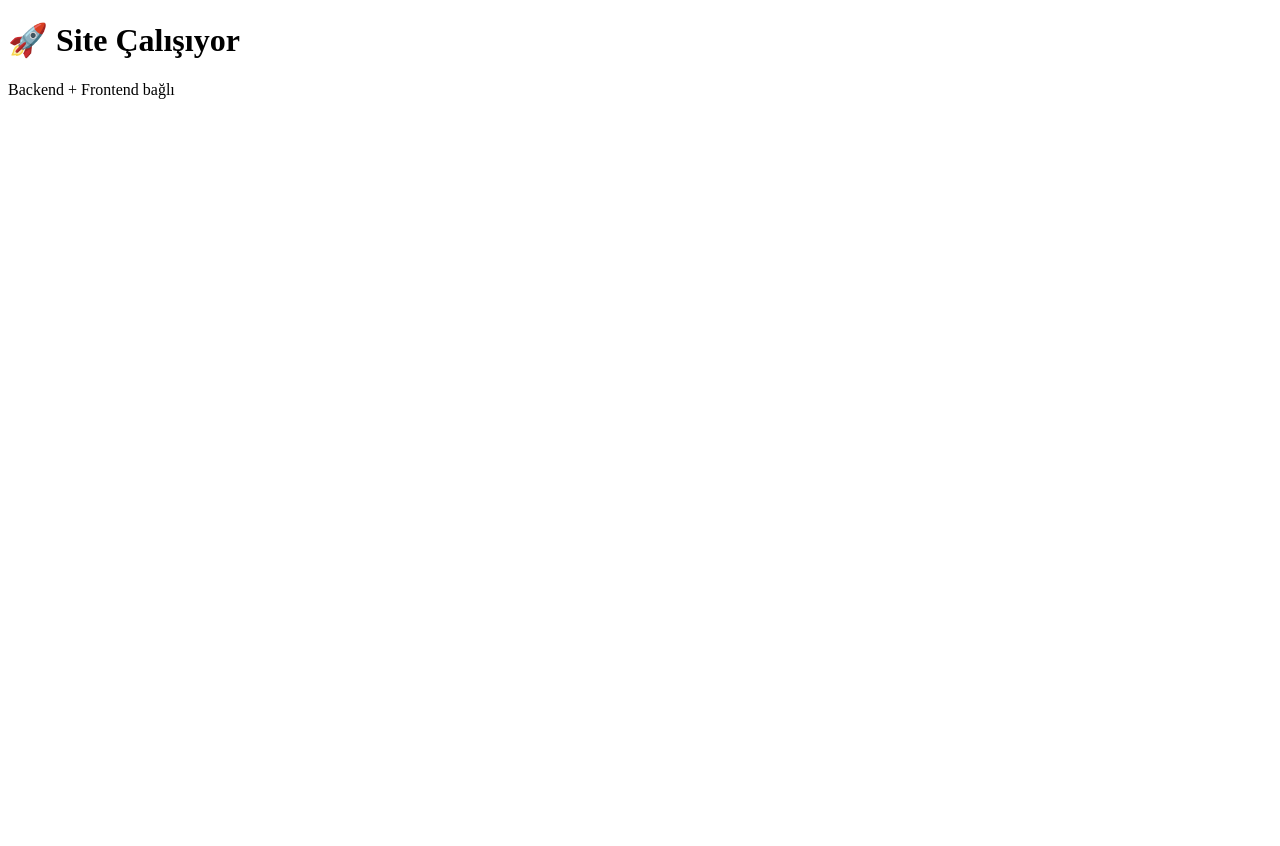
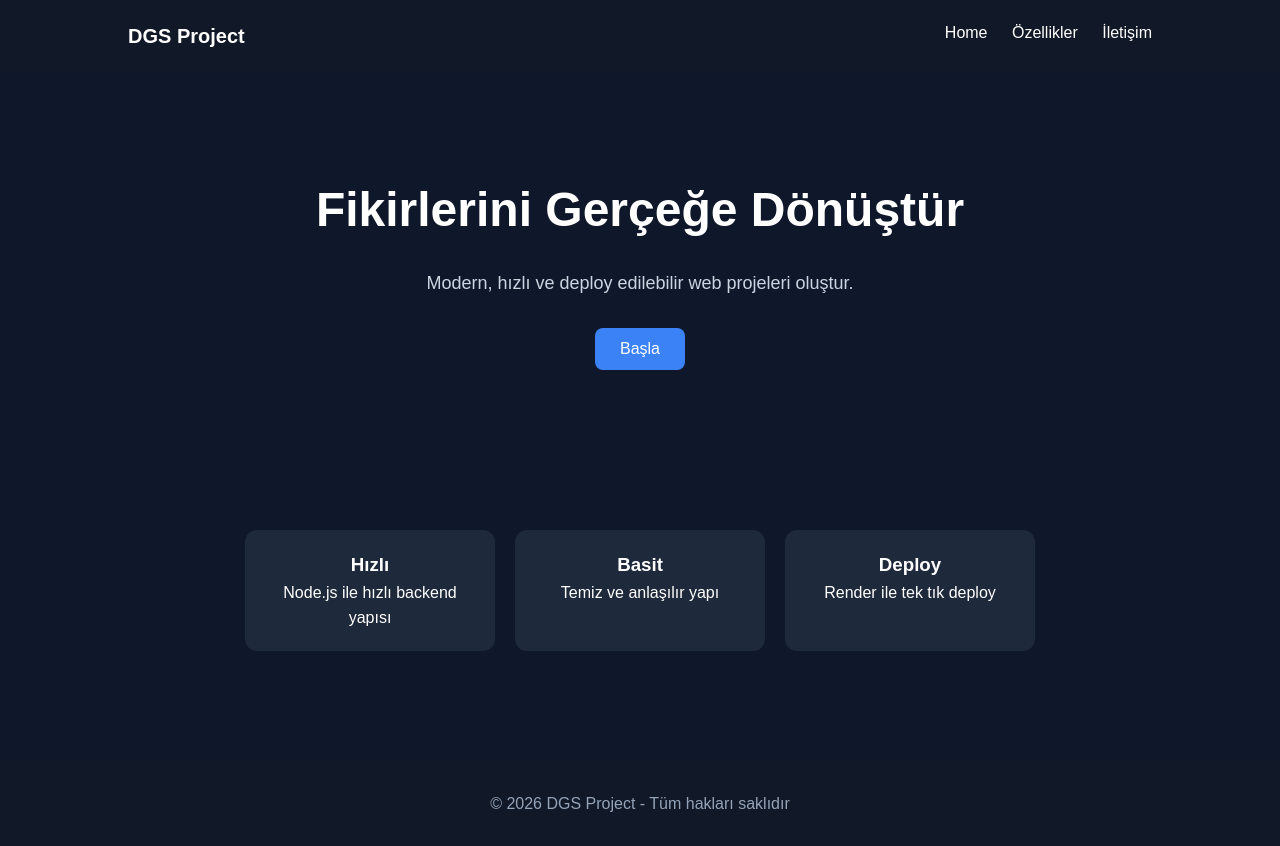
Before and after one commit to emlikates04-maker/is-fikir-sistemi, a website: page public/index.html in a window 1280 px wide. Before the commit the page ends 800 px from the top, so only its background shows below. Drawn offline with Linux system fonts and the light colour scheme.

Commit message:
Add files via upload

```diff
--- a/public/index.html
+++ b/public/index.html
@@ -1,11 +1,144 @@
 <!DOCTYPE html>
-<html>
+<html lang="tr">
 <head>
-  <meta charset="UTF-8">
-  <title>Benim Sitem</title>
+  <meta charset="UTF-8" />
+  <meta name="viewport" content="width=device-width, initial-scale=1.0"/>
+  <title>Benim Projem</title>
+
+  <style>
+    * {
+      margin: 0;
+      padding: 0;
+      box-sizing: border-box;
+      font-family: Arial, sans-serif;
+    }
+
+    body {
+      background: #0f172a;
+      color: white;
+      line-height: 1.6;
+    }
+
+    /* NAVBAR */
+    .nav {
+      display: flex;
+      justify-content: space-between;
+      padding: 20px 10%;
+      background: #111827;
+    }
+
+    .logo {
+      font-weight: bold;
+      font-size: 20px;
+    }
+
+    .nav a {
+      color: white;
+      text-decoration: none;
+      margin-left: 20px;
+    }
+
+    /* HERO */
+    .hero {
+      text-align: center;
+      padding: 100px 10%;
+    }
+
+    .hero h1 {
+      font-size: 48px;
+      margin-bottom: 20px;
+    }
+
+    .hero p {
+      font-size: 18px;
+      color: #cbd5e1;
+      margin-bottom: 30px;
+    }
+
+    .btn {
+      padding: 12px 25px;
+      background: #3b82f6;
+      color: white;
+      border: none;
+      border-radius: 8px;
+      cursor: pointer;
+      font-size: 16px;
+    }
+
+    .btn:hover {
+      background: #2563eb;
+    }
+
+    /* FEATURES */
+    .features {
+      display: flex;
+      justify-content: center;
+      gap: 20px;
+      padding: 60px 10%;
+      flex-wrap: wrap;
+    }
+
+    .card {
+      background: #1e293b;
+      padding: 20px;
+      border-radius: 12px;
+      width: 250px;
+      text-align: center;
+    }
+
+    /* FOOTER */
+    .footer {
+      text-align: center;
+      padding: 30px;
+      background: #111827;
+      margin-top: 50px;
+      color: #94a3b8;
+    }
+
+  </style>
 </head>
+
 <body>
-  <h1>🚀 Site Çalışıyor</h1>
-  <p>Backend + Frontend bağlı</p>
+
+  <!-- NAV -->
+  <div class="nav">
+    <div class="logo">DGS Project</div>
+    <div>
+      <a href="#">Home</a>
+      <a href="#">Özellikler</a>
+      <a href="#">İletişim</a>
+    </div>
+  </div>
+
+  <!-- HERO -->
+  <section class="hero">
+    <h1>Fikirlerini Gerçeğe Dönüştür</h1>
+    <p>Modern, hızlı ve deploy edilebilir web projeleri oluştur.</p>
+    <button class="btn" onclick="alert('Başlıyoruz 🚀')">Başla</button>
+  </section>
+
+  <!-- FEATURES -->
+  <section class="features">
+    <div class="card">
+      <h3>Hızlı</h3>
+      <p>Node.js ile hızlı backend yapısı</p>
+    </div>
+
+    <div class="card">
+      <h3>Basit</h3>
+      <p>Temiz ve anlaşılır yapı</p>
+    </div>
+
+    <div class="card">
+      <h3>Deploy</h3>
+      <p>Render ile tek tık deploy</p>
+    </div>
+  </section>
+
+  <!-- FOOTER -->
+  <div class="footer">
+    © 2026 DGS Project - Tüm hakları saklıdır
+  </div>
+
 </body>
 </html>
```
